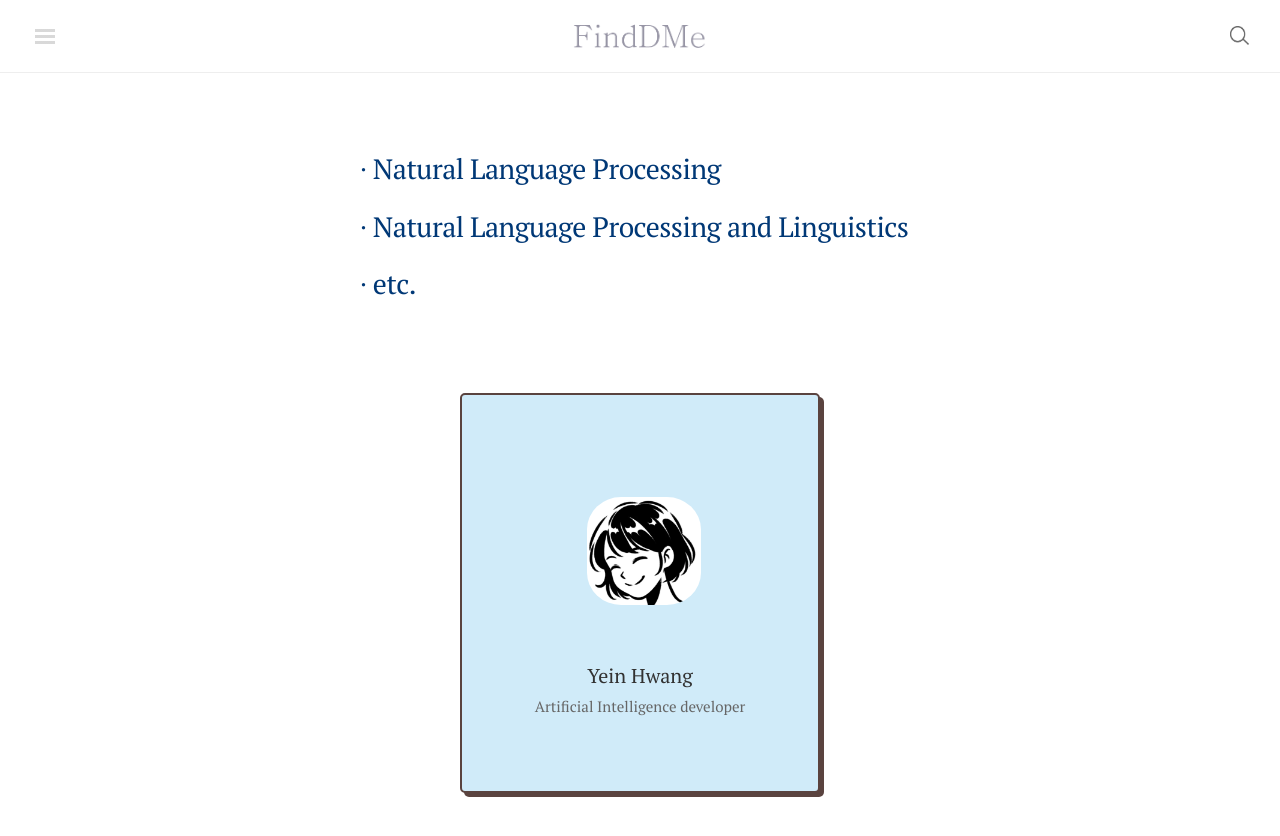
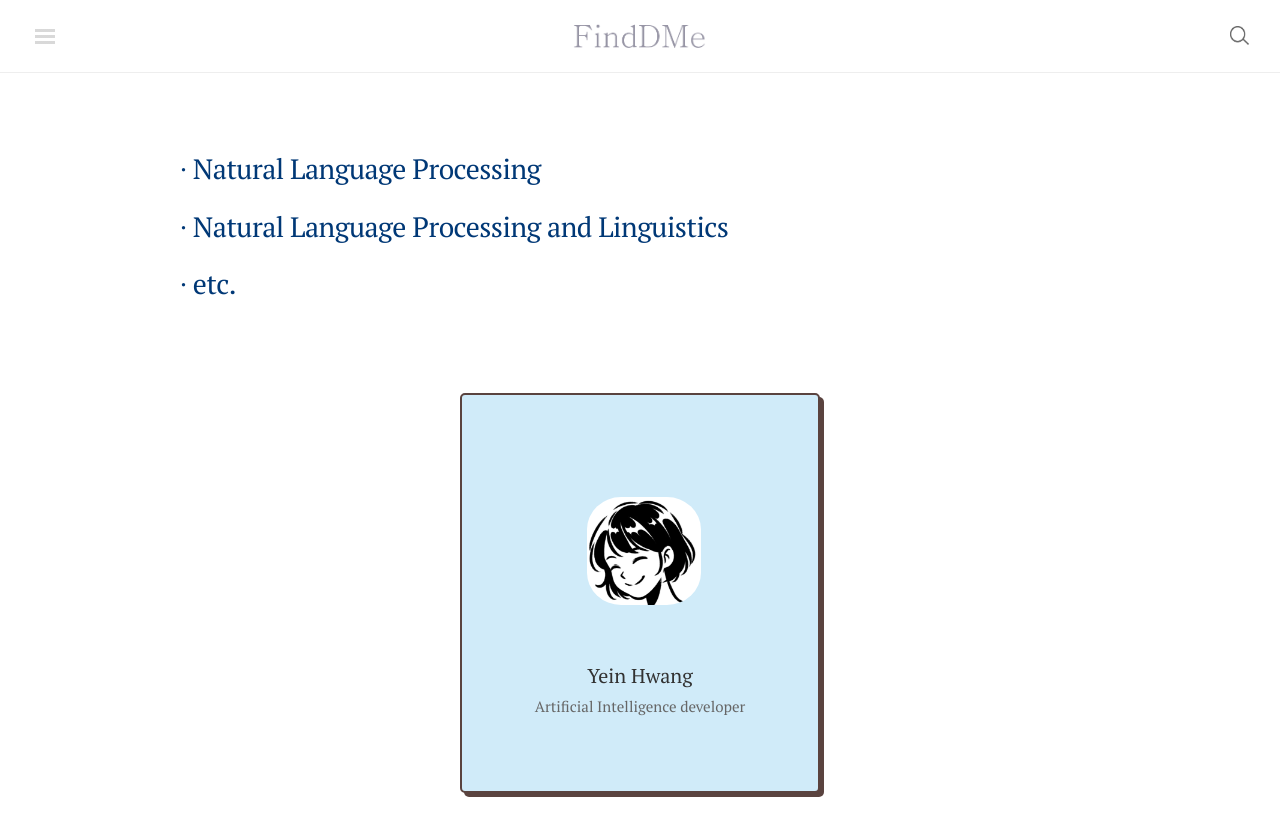
Before and after one commit to finddme/finddme.github.io, a Jekyll site: the page built from index.html, in a window 1280 px wide and 929 px high. Shown: the top 836 px of the window. Built offline with Jekyll 4.4.1, drawn with Linux system fonts in a browser that asks for light colours; nearby versions of some CDN libraries; comment, search, counter and statistics services are not loaded.

Commit message:
Update index.html

```diff
--- a/index.html
+++ b/index.html
@@ -35,7 +35,8 @@ title:   #Categories Home
 
 <!-- 홈이 홈일 때 -->
 <!-- <div class="card-expo" style="float: left; width: 40%; overflow-y: hidden"> -->
-<div class="tags-expo" style="margin-left: 180px;">
+<!-- <div class="tags-expo" style="margin-left: 180px;"> -->
+<div class="tags-expo">
 <!--   <div class="tags-expo-section">
     {% for tag in site.home %}
     <a href="#{{ tag[0] | slugify }}" class="post-tag">{{ tag[0] }}</a>
```
